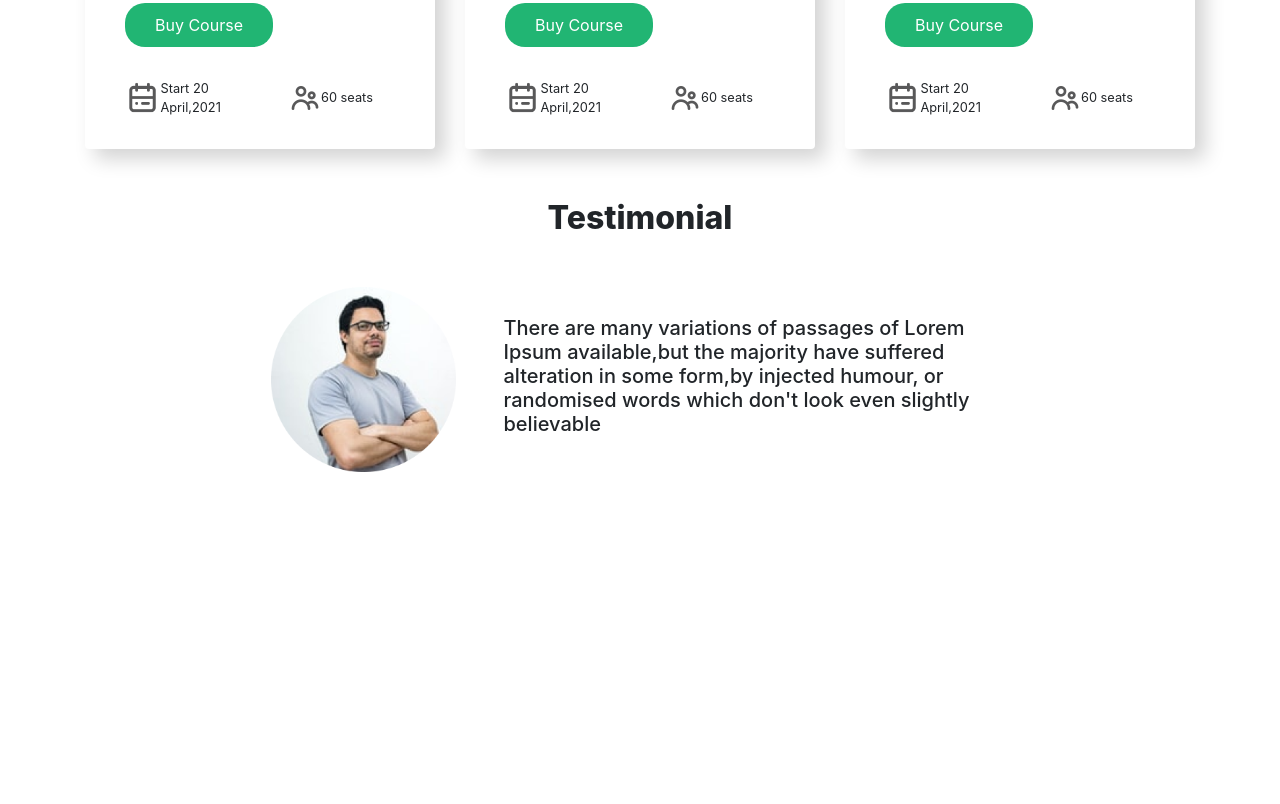
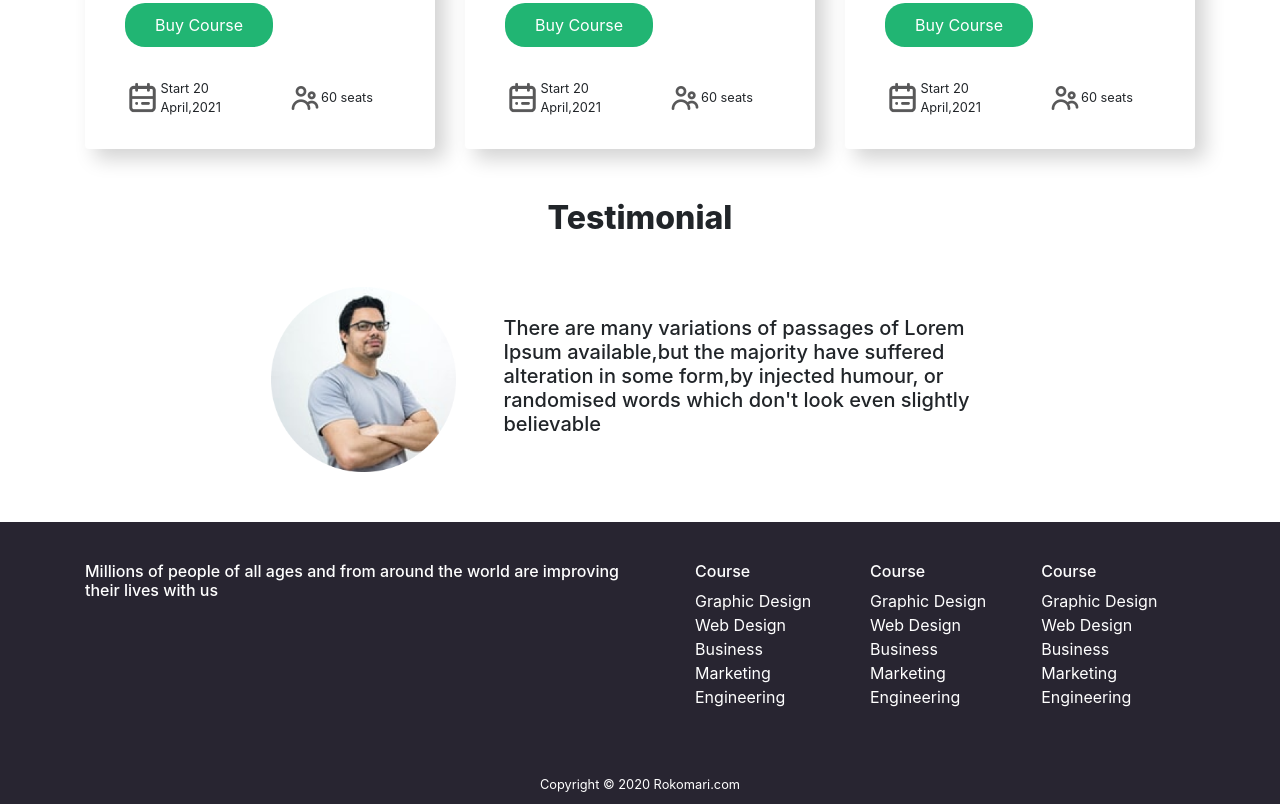
Before and after one commit to nuralam376/e-school, a plain HTML site: page index.html in a window 1280 px wide. Shown: the part 1388-2192 px from the top of the page. Before the commit the page ends 1910 px from the top, so only its background shows below. Drawn offline with nearby package versions, Linux system fonts and the light colour scheme.

Commit message:
Added footer section

```diff
--- a/index.html
+++ b/index.html
@@ -227,7 +227,53 @@
 
             </section>
             <!-- Testimonial end -->
-		</main>
+        </main>
+
+        <footer id = "footer">
+          <div class="container">
+            <div class="row">
+                <div class="col-sm-12 col-md-6 col-lg-6">
+                   <h6>Millions of people of all ages and from around the world are improving their lives with us</h6>
+                </div>
+                <div class="col-sm-12 col-md-6 col-lg-6">
+                    <div class="row">
+                        <div class="col-lg-4">
+                            <ul>
+                                <li class = "h6">Course</li>
+                                <li><a href="">Graphic Design</a></li>
+                                <li><a href="">Web Design</a></li>
+                                <li><a href="">Business</a></li>
+                                <li><a href="">Marketing</a></li>
+                                <li><a href="">Engineering</a></li>
+                            </ul>
+                        </div>
+                        <div class="col-lg-">
+                            <ul>
+                                <li class = "h6">Course</li>
+                                <li><a href="">Graphic Design</a></li>
+                                <li><a href="">Web Design</a></li>
+                                <li><a href="">Business</a></li>
+                                <li><a href="">Marketing</a></li>
+                                <li><a href="">Engineering</a></li>
+                            </ul>
+                        </div>
+                        <div class="col-lg-4">
+                            <ul>
+                                <li class = "h6">Course</li>
+                                <li><a href="">Graphic Design</a></li>
+                                <li><a href="">Web Design</a></li>
+                                <li><a href="">Business</a></li>
+                                <li><a href="">Marketing</a></li>
+                                <li><a href="">Engineering</a></li>
+                            </ul>
+                        </div>
+                    </div>
+
+                </div>
+            </div>
+          </div>
+          <small class = "text-center d-block">Copyright &copy; 2020 Rokomari.com</small>
+        </footer>
 
 		<!-- Main Contents end -->
 
--- a/style.css
+++ b/style.css
@@ -95,3 +95,19 @@ p {
 	margin-bottom: 50px;
 }
 /* Testimonial end */
+
+/* Footer */
+footer {
+	background-color: #282531;
+	color: white;
+	padding: 40px 10px 10px;
+}
+
+#footer ul li {
+	list-style: none;
+}
+
+#footer ul li a {
+	color: white;
+}
+/* Footer ends */
```
